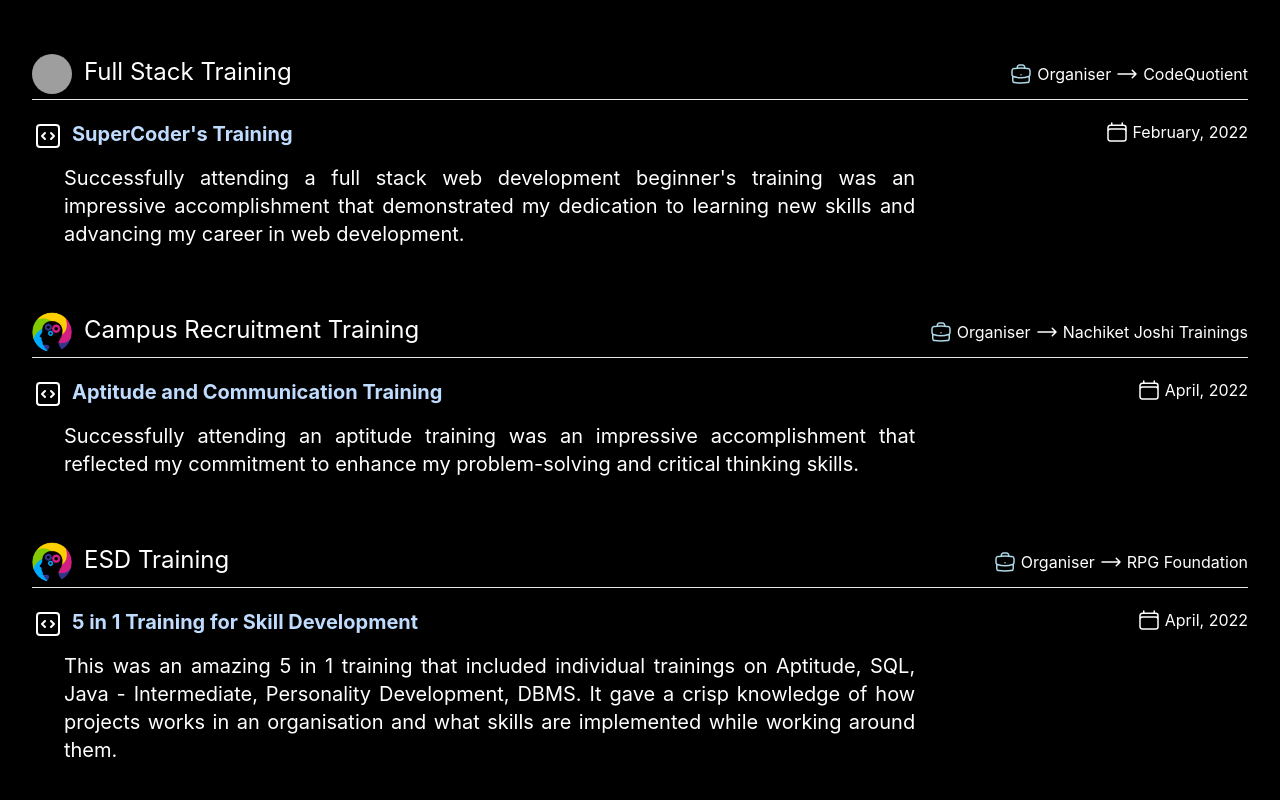
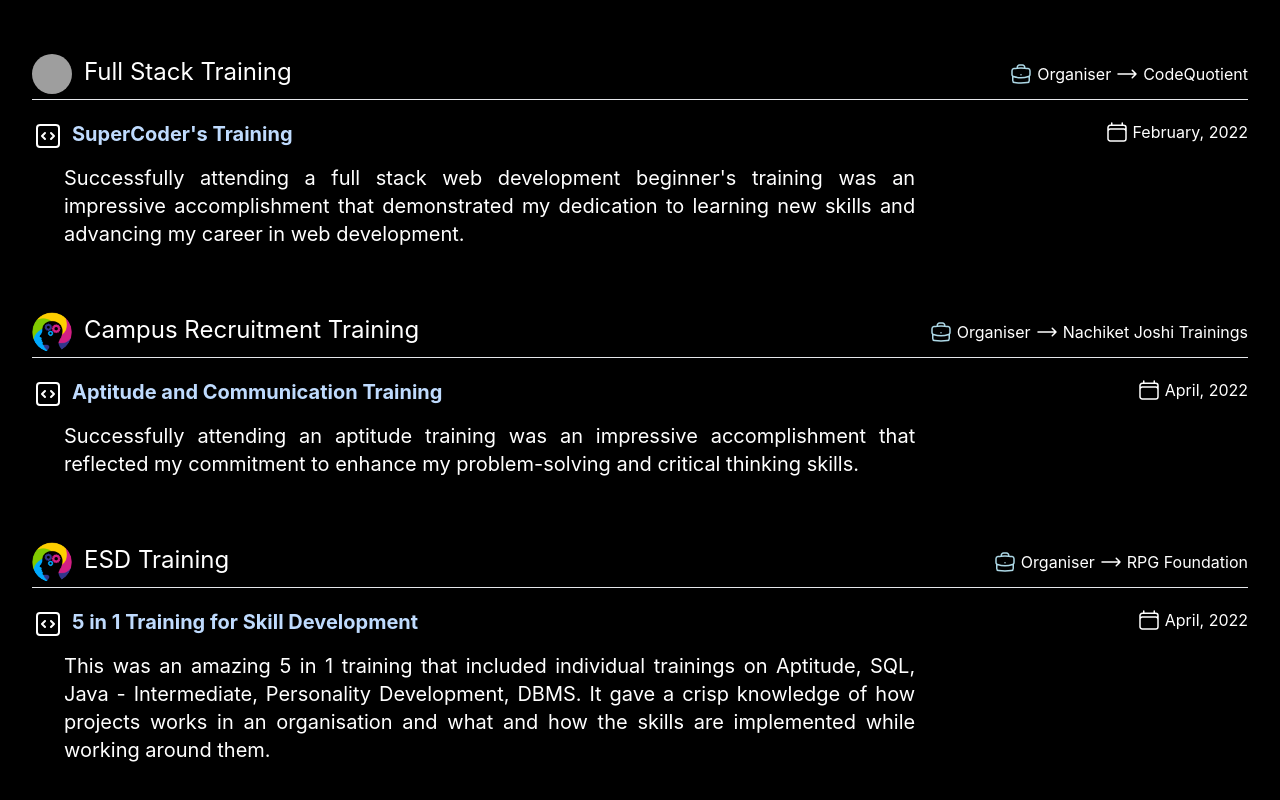
Before and after one commit to rhea0110/Live-Profile, a Next.js app: page /trainings in a window 1280 px wide. Shown: the part 384-1184 px from the top of the page. Built offline with nearby package versions, Linux system fonts and the light colour scheme; grey boxes are pictures that could not be loaded.

Commit message:
fixed grammar in training

```diff
--- a/pages/trainings.jsx
+++ b/pages/trainings.jsx
@@ -140,7 +140,7 @@ const Trainings = () => {
         </div>
         <div className="mt-3 ml-8 w-[70%] text-white text-xl text-justify mb-16">
           <div>
-        This was an amazing 5 in 1 training that included individual trainings on Aptitude, SQL, Java - Intermediate, Personality Development, DBMS. It gave a crisp knowledge of how projects works in an organisation and what skills are implemented while working around them.
+        This was an amazing 5 in 1 training that included individual trainings on Aptitude, SQL, Java - Intermediate, Personality Development, DBMS. It gave a crisp knowledge of how projects works in an organisation and what and how the skills are implemented while working around them.
           </div>
         </div>
       </section>
```
